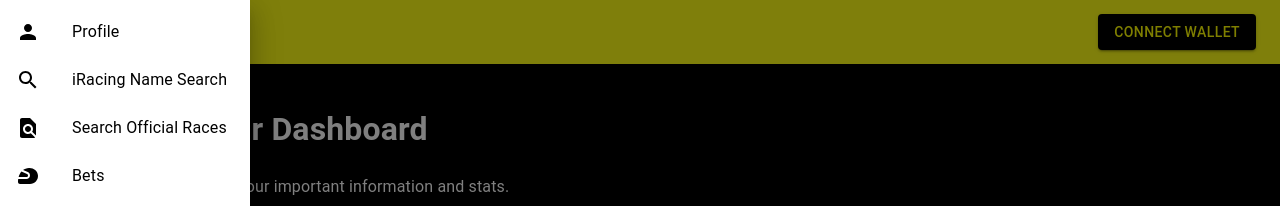
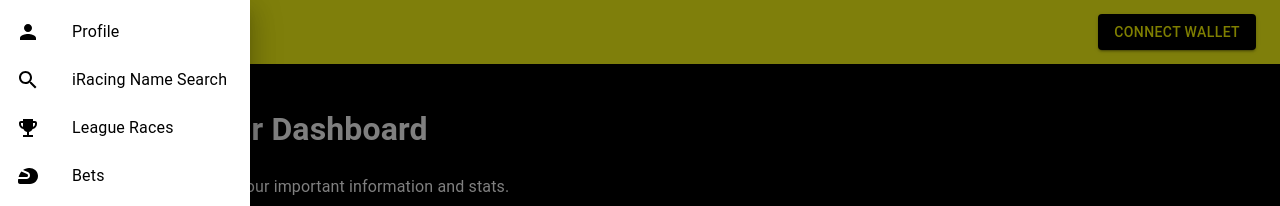
Before and after one commit to rockomatthews/STB-Front, a React (Create React App) app: page /dashboard in a window 1280 px wide. Both pictures are taken after a click on the button "menu". Shown: the top 206 px of the page. Built offline with nearby package versions, Linux system fonts and the light colour scheme; no server answers.

Commit message:
PIVOT Frontend League Races 10

```diff
--- a/src/components/Header.js
+++ b/src/components/Header.js
@@ -4,11 +4,11 @@ import MenuIcon from '@mui/icons-material/Menu';
 import { useTheme } from '@mui/material/styles';
 import PersonIcon from '@mui/icons-material/Person';
 import SearchIcon from '@mui/icons-material/Search';
-import FindInPageIcon from '@mui/icons-material/FindInPage';
 import SportsMotorsportsIcon from '@mui/icons-material/SportsMotorsports';
 import HistoryIcon from '@mui/icons-material/History';
 import StarIcon from '@mui/icons-material/Star';
 import ExitToAppIcon from '@mui/icons-material/ExitToApp';
+import EmojiEventsIcon from '@mui/icons-material/EmojiEvents';
 
 const Header = ({ onMenuItemClick }) => {
   const theme = useTheme();
@@ -29,7 +29,7 @@ const Header = ({ onMenuItemClick }) => {
   const menuItems = [
     { text: 'Profile', icon: <PersonIcon sx={{ color: 'black' }} /> },
     { text: 'iRacing Name Search', icon: <SearchIcon sx={{ color: 'black' }} /> },
-    { text: 'Search Official Races', icon: <FindInPageIcon sx={{ color: 'black' }} /> },
+    { text: 'League Races', icon: <EmojiEventsIcon sx={{ color: 'black' }} /> },
     { text: 'Bets', icon: <SportsMotorsportsIcon sx={{ color: 'black' }} /> },
     { text: 'Bet History', icon: <HistoryIcon sx={{ color: 'black' }} /> },
     { text: 'Favorites', icon: <StarIcon sx={{ color: 'black' }} /> },
--- a/src/pages/Dashboard.js
+++ b/src/pages/Dashboard.js
@@ -15,7 +15,7 @@ const Dashboard = () => {
       case 'Favorites':
         setActiveComponent('favorites');
         break;
-      case 'Search League Races':
+      case 'League Races':
         setActiveComponent('leagueRaces');
         break;
       default:
```
